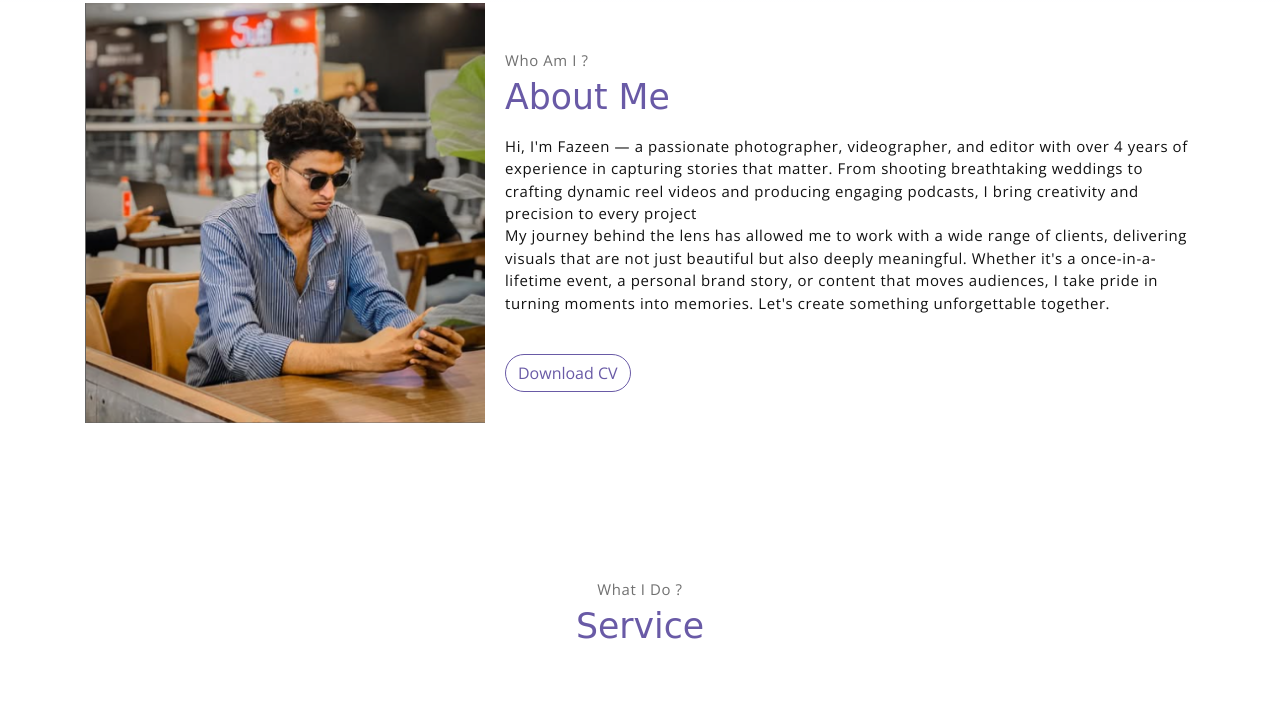
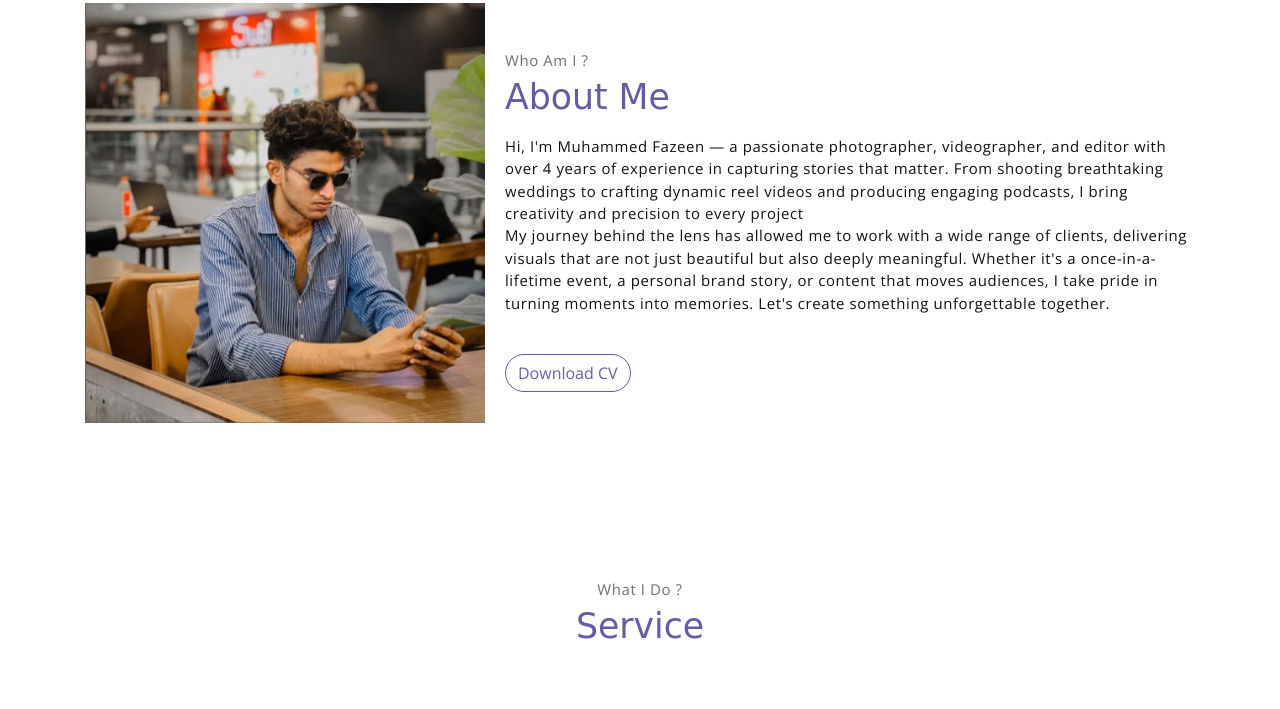
Before and after one commit to aslahmogral/fazeen, a website: page index.html in a window 1280 px wide. Shown: the part 797-1506 px from the top of the page. Drawn offline with nearby package versions, Linux system fonts and the light colour scheme; a web font is replaced by a local one.

Commit message:
updation

```diff
--- a/index.html
+++ b/index.html
@@ -79,7 +79,7 @@
                     <p class="section-subtitle">Who Am I ?</p>
                     <h2 class="section-title mb-3">About Me</h2>
                     <p>
-                        Hi, I'm Fazeen — a passionate photographer, videographer, and editor with over 4 years of
+                        Hi, I'm Muhammed Fazeen — a passionate photographer, videographer, and editor with over 4 years of
                         experience in capturing stories that matter. From shooting breathtaking weddings to crafting
                         dynamic reel videos and producing engaging podcasts, I bring creativity and precision to every
                         project <br>My journey behind the lens has allowed me to work with a wide range of clients,
```
